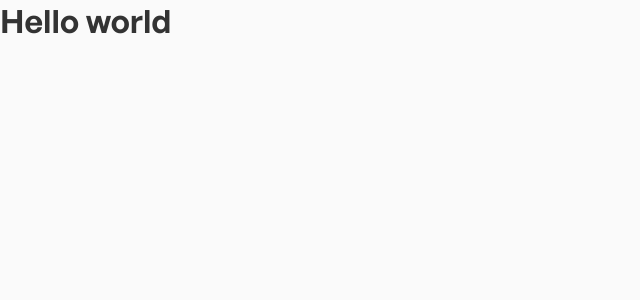
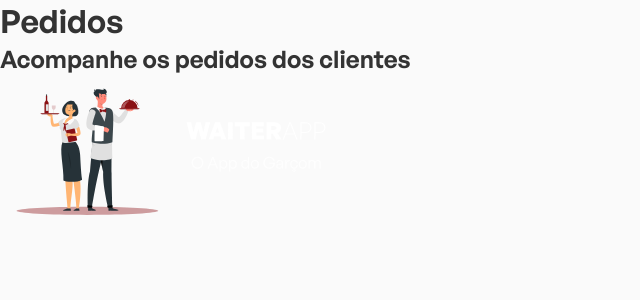
Before and after one commit to Augusto9237/waiter-app-gdmsve, a React (Vite) app: page / in a window 1280 px wide. Shown: the top 300 px of the page, without its empty margins (0-640 px from the left). Built offline with nearby package versions, Linux system fonts and the light colour scheme.

Commit message:
header in progess

```diff
--- a/src/App.tsx
+++ b/src/App.tsx
@@ -1,9 +1,10 @@
+import { Header } from "./components/Header"
 import { GlobalStyles } from "./styles/GlobalStyles"
 export function App() {
   return (
     <>
-      <GlobalStyles/>
-      <h1>Hello world</h1>
+      <GlobalStyles />
+      <Header />
     </>
   )
 }
--- /dev/null
+++ b/src/components/Header.tsx
@@ -0,0 +1,14 @@
+import logo from '../assets/images/logo.svg'
+
+export function Header() {
+    return (
+        <header>
+            <div className="page-details">
+                <h1>Pedidos</h1>
+                <h2>Acompanhe os pedidos dos clientes</h2>
+            </div>
+
+            <img src={logo} alt="waiterapp" />
+        </header>
+    )
+}
```
